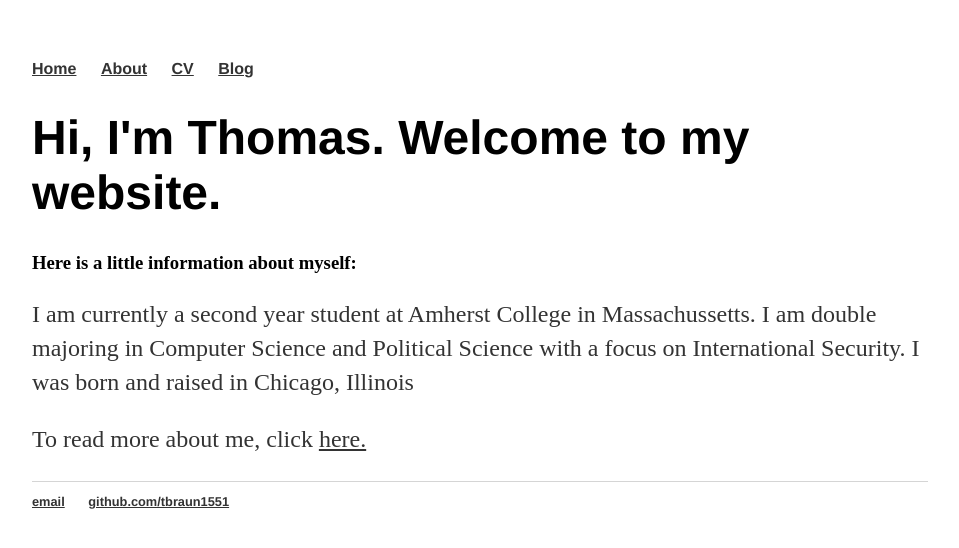
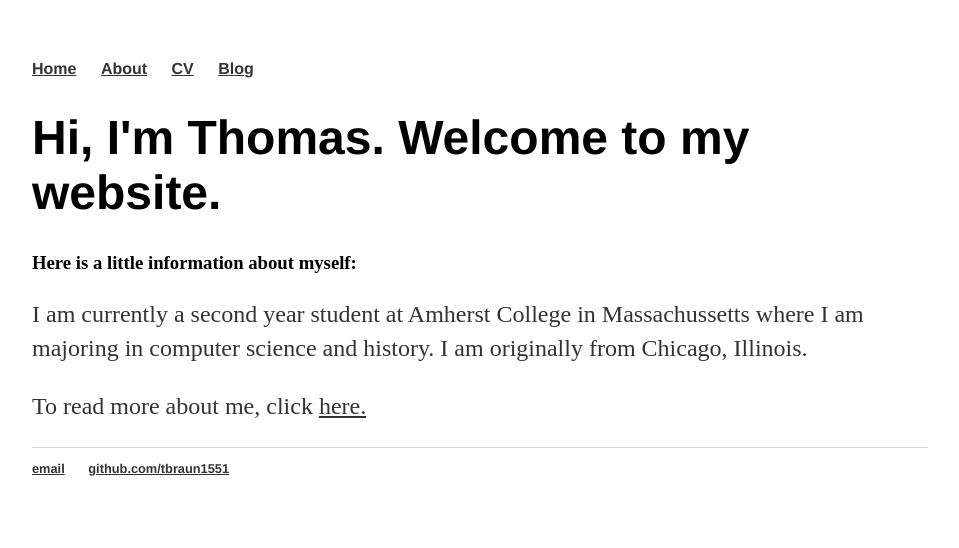
Before and after one commit to tbraun1551/tbraun1551.github.io, a Jekyll site: the page built from index.html, in a window 1280 px wide. Shown: the top 548 px of the page, without its empty margins (160-1119 px from the left). Built offline with Jekyll 4.4.1, drawn with Linux system fonts in a browser that asks for light colours.

Commit message:
Updated the home page information

```diff
--- a/index.html
+++ b/index.html
@@ -5,6 +5,6 @@ title: Thomas Braun
 <div class="blurb">
 	<h1>Hi, I'm Thomas. Welcome to my website.</h1>
 	<h3>Here is a little information about myself:</h3>
-	<p>I am currently a second year student at Amherst College in Massachussetts. I am double majoring in Computer Science and Political Science with a focus on International Security. I was born and raised in Chicago, Illinois</p>
+	<p>I am currently a second year student at Amherst College in Massachussetts where I am majoring in computer science and history. I am originally from Chicago, Illinois.</p>
 	<p>To read more about me, click <a href="/about">here.</a></p>
 </div><!-- /.blurb -->
```
